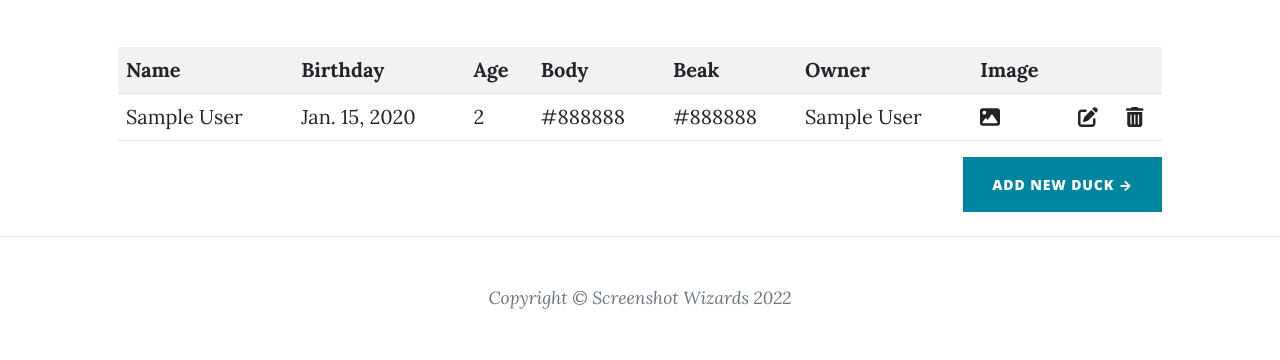
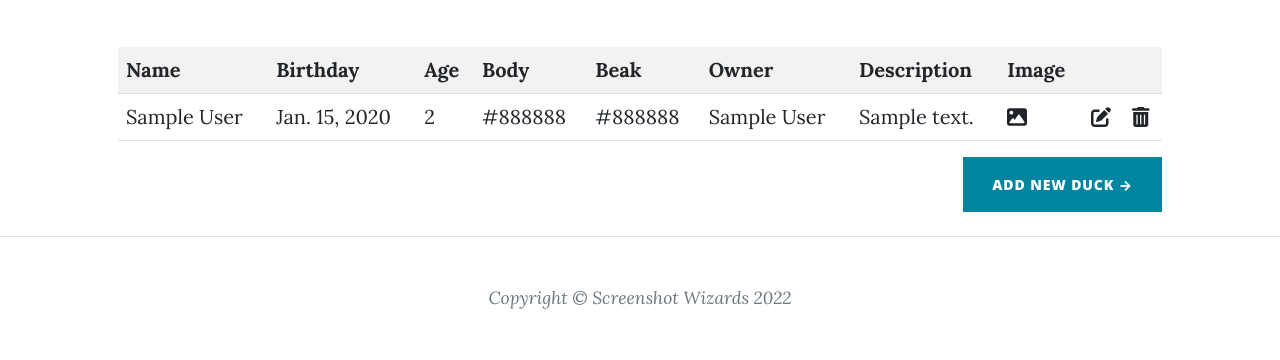
Before and after one commit to algabl/403finalproject, a Django app: page / in a window 1280 px wide. Shown: the part 629-989 px from the top of the page. Run offline with Django 4.2, Linux system fonts and the light colour scheme; tables that the repository leaves empty hold one stand-in row (values such as "Sample post"); some libraries are stand-ins or nearby versions.

Commit message:
this should be the final for now?

```diff
--- a/duckdatabase/forms.py
+++ b/duckdatabase/forms.py
@@ -5,7 +5,7 @@ from .models import Duck, Color, Owner
 class DuckForm(ModelForm):
     class Meta:
         model = Duck
-        fields = ['duck_image', 'duck_first_name', 'duck_last_name', 'duck_birthday', 'body_color', 'beak_color', 'Owner']
+        fields = ['duck_image', 'duck_first_name', 'duck_last_name', 'duck_birthday', 'body_color', 'beak_color', 'Owner', 'duck_description']
 
 class ColorForm(ModelForm):
     class Meta:
--- a/duckdatabase/models.py
+++ b/duckdatabase/models.py
@@ -34,6 +34,7 @@ class Duck(models.Model):
     duck_first_name = models.CharField(max_length = 30)
     duck_last_name = models.CharField(max_length = 30)
     duck_birthday = models.DateField(default = date.today)
+    duck_description = models.TextField(blank = True)
     body_color = models.ForeignKey(Color,related_name="a_body_color", null=True, blank=True, on_delete=models.SET_NULL)
     beak_color = models.ForeignKey(Color, related_name="a_beak_color", null=True, blank=True, on_delete=models.SET_NULL)
     Owner = models.ForeignKey(Owner, null=True, blank=True, on_delete=models.SET_NULL)
--- a/templates/duckdatabase/index.html
+++ b/templates/duckdatabase/index.html
@@ -26,6 +26,7 @@
                         <th>Body</th>
                         <th>Beak</th>
                         <th>Owner</th>
+                        <th>Description</th>
                         <th>Image</th>
                         <th></th>
                         <th></th>
@@ -38,6 +39,7 @@
                         <td>{{duck.body_color}}</td>
                         <td>{{duck.beak_color}}</td>
                         <td>{{duck.Owner.owner_full_name}}</td>
+                        <td>{{duck.duck_description}}</td>
                         <td>
                             {% if duck.duck_image %}
                             <a href="{{duck.duck_image.url}}">
```
Also changed, not shown: duckdatabase/migrations/0008_duck_duck_description.py (added).
